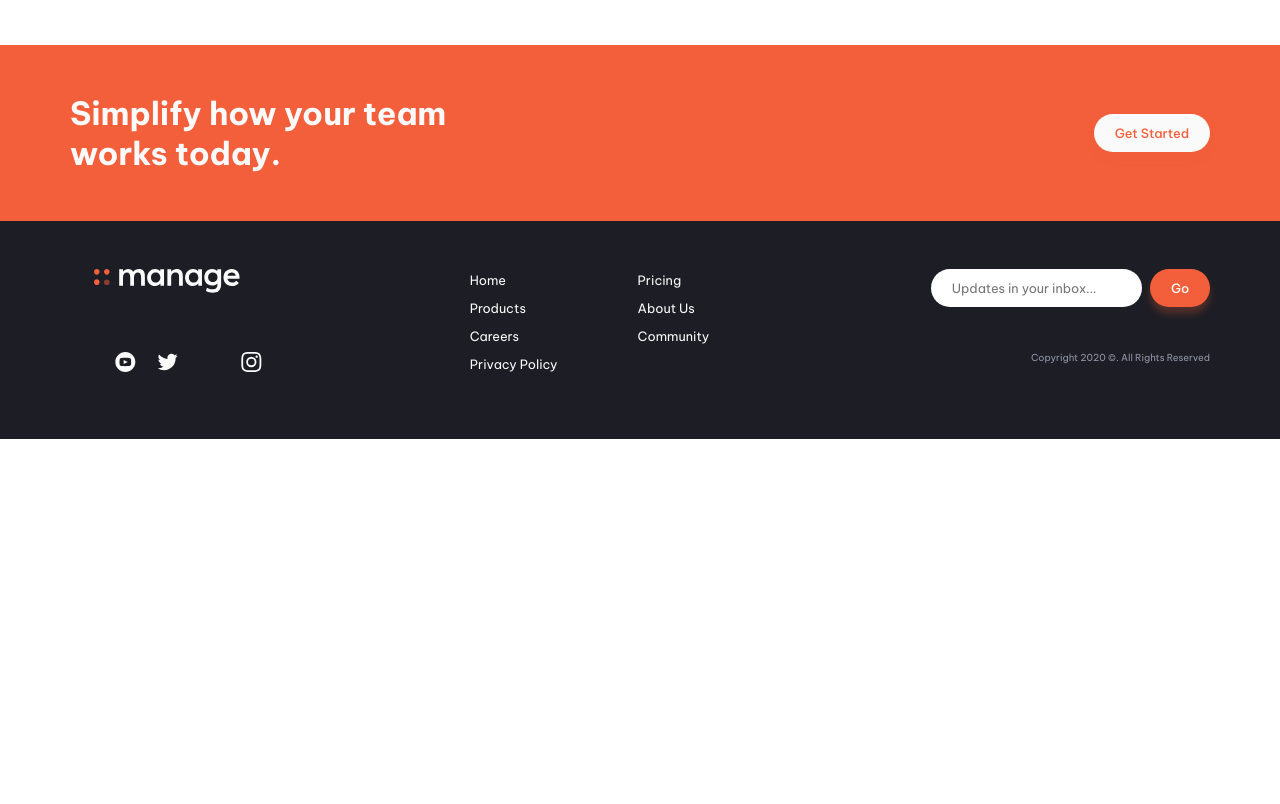
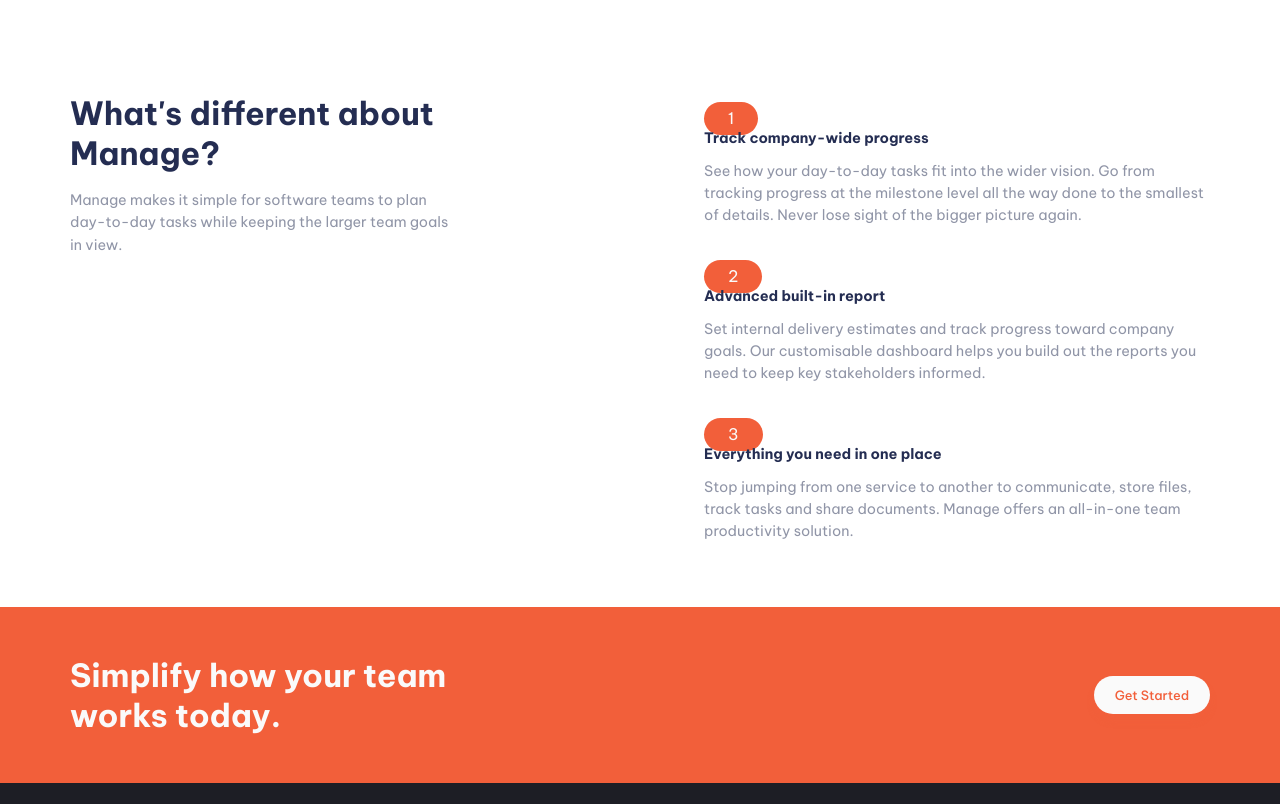
Before and after one commit to abdulrehmandev/manage-landing-page, a website built with Vite: page index.html in a window 1280 px wide. Shown: the part 619-1423 px from the top of the page. Before the commit the page ends 1058 px from the top, so only its background shows below. Built offline with nearby package versions, Linux system fonts and the light colour scheme; files whose address does not match are found by name.

Commit message:
Add Numbered Lists Section

```diff
--- a/index.html
+++ b/index.html
@@ -51,6 +51,33 @@
           <img class="hero-image"
             src="./images/illustration-intro.svg"
             alt="" />
+        </div>
+      </div>
+    </div>
+
+    <div class="different-section padding-block">
+      <div class="container">
+        <div class="different-wrapper">
+          <div class="different-main-body flow">
+            <h2 class="heading-secondary">What's different about Manage?</h2>
+            <p class="text">Manage makes it simple for software teams to plan day-to-day tasks while keeping the larger team goals in view.</p>
+          </div>
+          <div class="different-numbered-list">
+            <ol class="numbered-list">
+              <li class="list-item">
+                <h3 class="heading-regular">Track company-wide progress</h3>
+                <p class="text">See how your day-to-day tasks fit into the wider vision. Go from tracking progress at the milestone level all the way done to the smallest of details. Never lose sight of the bigger picture again.</p>
+              </li>
+              <li class="list-item">
+                <h3 class="heading-regular">Advanced built-in report</h3>
+                <p class="text">Set internal delivery estimates and track progress toward company goals. Our customisable dashboard helps you build out the reports you need to keep key stakeholders informed.</p>
+              </li>
+              <li class="list-item">
+                <h3 class="heading-regular"> Everything you need in one place</h3>
+                <p class="text">Stop jumping from one service to another to communicate, store files, track tasks and share documents. Manage offers an all-in-one team productivity solution.</p>
+              </li>
+            </ol>
+          </div>
         </div>
       </div>
     </div>
--- a/style.css
+++ b/style.css
@@ -64,7 +64,7 @@ button {
 
 /* Utilities */
 
-.flow :where(:not(:first-child)) {
+.flow > *:where(:not(:first-child)) {
   margin-top: var(--flow-margin, 1.5rem);
 }
 
@@ -276,6 +276,59 @@ button {
   }
 }
 
+/* different */
+
+.different-wrapper {
+  display: grid;
+  grid-template-columns: 1fr 1fr;
+  gap: 3rem;
+}
+
+.different-wrapper .flow {
+  --flow-margin: 1rem;
+}
+
+
+.different-main-body {
+  width: 70%;
+}
+
+.numbered-list {
+  display: grid;
+  gap: 2.5rem;
+  list-style: none;
+  counter-reset: count;
+  /* grid-template-columns: 1fr 1fr; */
+}
+
+/* .list-item {
+  display: flex;
+} */
+
+.list-item::before {
+  grid-area: number;
+  counter-increment: count;
+  content: counter(count);
+  background-color: var(--clr-pri-accent);
+  color: var(--clr-text-white);
+  padding: 0.4rem 1.5rem;
+  border-radius: 100vh;
+}
+
+/* .numbered-list .heading-regular::before {
+  content: counter(count);
+  background-color: var(--clr-pri-accent);
+  color: var(--clr-text-white);
+  padding: 0.4rem 1.5rem;
+  border-radius: 100vh;
+} */
+
+.numbered-list .heading-regular {
+  margin-bottom: 0.8rem;
+}
+
+
+
 /* cta */
 
 .cta {
```
